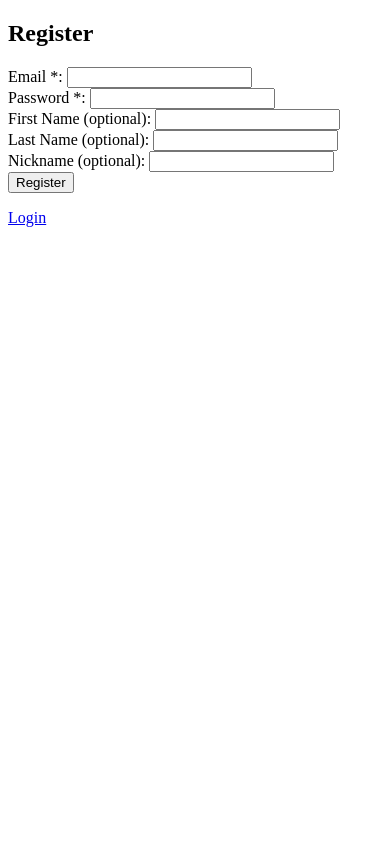
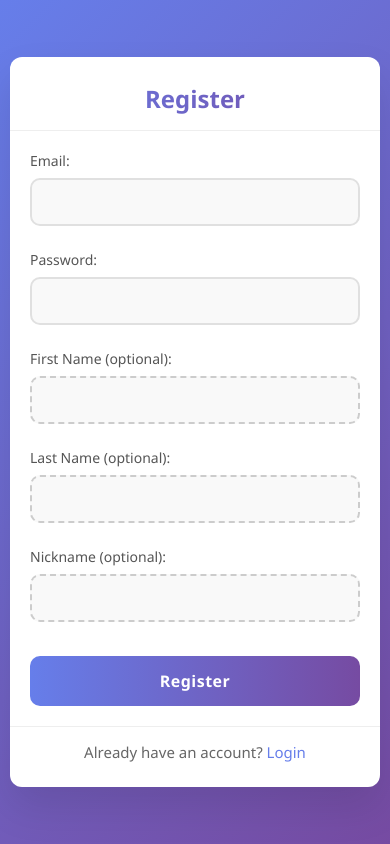
Before and after one commit to Gabryelf/AppFast, a FastAPI app: page /register in a window 390 px wide. Run offline with FastAPI, Linux system fonts and the light colour scheme.

Commit message:
update_auth_form
update_front

```diff
--- /dev/null
+++ b/static/css/auth.css
@@ -0,0 +1,312 @@
+/* auth.css - Общие стили для страниц аутентификации */
+
+/* Сброс стилей и базовые настройки */
+* {
+    margin: 0;
+    padding: 0;
+    box-sizing: border-box;
+    font-family: 'Segoe UI', Tahoma, Geneva, Verdana, sans-serif;
+}
+
+body {
+    background: linear-gradient(135deg, #667eea 0%, #764ba2 100%);
+    min-height: 100vh;
+    display: flex;
+    justify-content: center;
+    align-items: center;
+    padding: 20px;
+}
+
+/* Контейнер для форм */
+.container {
+    max-width: 450px;
+    width: 100%;
+    background: white;
+    border-radius: 16px;
+    box-shadow: 0 20px 40px rgba(0, 0, 0, 0.1);
+    overflow: hidden;
+    animation: fadeIn 0.5s ease-out;
+}
+
+@keyframes fadeIn {
+    from {
+        opacity: 0;
+        transform: translateY(-20px);
+    }
+    to {
+        opacity: 1;
+        transform: translateY(0);
+    }
+}
+
+/* Заголовок */
+h2 {
+    text-align: center;
+    color: #333;
+    padding: 30px 30px 20px;
+    font-size: 28px;
+    font-weight: 600;
+    border-bottom: 1px solid #eee;
+    background: linear-gradient(to right, #667eea, #764ba2);
+    -webkit-background-clip: text;
+    -webkit-text-fill-color: transparent;
+    background-clip: text;
+}
+
+/* Сообщения */
+#error-message,
+#success-message {
+    margin: 0 30px 20px;
+    padding: 12px 16px;
+    border-radius: 8px;
+    font-size: 14px;
+    font-weight: 500;
+    text-align: center;
+    animation: slideDown 0.3s ease-out;
+}
+
+@keyframes slideDown {
+    from {
+        opacity: 0;
+        transform: translateY(-10px);
+    }
+    to {
+        opacity: 1;
+        transform: translateY(0);
+    }
+}
+
+#error-message {
+    background-color: #fee;
+    border: 1px solid #fcc;
+    color: #c33;
+}
+
+#success-message {
+    background-color: #efe;
+    border: 1px solid #cfc;
+    color: #393;
+}
+
+/* Форма */
+form {
+    padding: 30px;
+}
+
+/* Группы полей формы */
+form > div {
+    margin-bottom: 24px;
+}
+
+/* Метки полей */
+label {
+    display: block;
+    margin-bottom: 8px;
+    color: #555;
+    font-weight: 500;
+    font-size: 14px;
+}
+
+label::after {
+    content: ' *';
+    color: #e74c3c;
+    opacity: 0;
+}
+
+label[for]:has(+ input[required])::after {
+    opacity: 1;
+}
+
+/* Поля ввода */
+input[type="email"],
+input[type="password"],
+input[type="text"] {
+    width: 100%;
+    padding: 14px 16px;
+    border: 2px solid #e0e0e0;
+    border-radius: 10px;
+    font-size: 15px;
+    transition: all 0.3s ease;
+    background: #f9f9f9;
+}
+
+input:focus {
+    outline: none;
+    border-color: #667eea;
+    background: white;
+    box-shadow: 0 0 0 3px rgba(102, 126, 234, 0.1);
+}
+
+input:hover {
+    border-color: #b0b0b0;
+}
+
+/* Кнопка */
+button[type="submit"] {
+    width: 100%;
+    padding: 16px;
+    background: linear-gradient(to right, #667eea, #764ba2);
+    color: white;
+    border: none;
+    border-radius: 10px;
+    font-size: 16px;
+    font-weight: 600;
+    cursor: pointer;
+    transition: all 0.3s ease;
+    margin-top: 10px;
+    letter-spacing: 0.5px;
+}
+
+button[type="submit"]:hover {
+    transform: translateY(-2px);
+    box-shadow: 0 10px 20px rgba(102, 126, 234, 0.3);
+}
+
+button[type="submit"]:active {
+    transform: translateY(0);
+}
+
+button[type="submit"]:disabled {
+    opacity: 0.6;
+    cursor: not-allowed;
+    transform: none;
+    box-shadow: none;
+}
+
+/* Ссылка для перехода между формами */
+p {
+    text-align: center;
+    padding: 20px 30px 30px;
+    color: #666;
+    font-size: 15px;
+    border-top: 1px solid #eee;
+}
+
+a {
+    color: #667eea;
+    text-decoration: none;
+    font-weight: 500;
+    transition: color 0.3s ease;
+    position: relative;
+    padding: 2px 0;
+}
+
+a:hover {
+    color: #764ba2;
+}
+
+a::after {
+    content: '';
+    position: absolute;
+    bottom: 0;
+    left: 0;
+    width: 0;
+    height: 1px;
+    background: linear-gradient(to right, #667eea, #764ba2);
+    transition: width 0.3s ease;
+}
+
+a:hover::after {
+    width: 100%;
+}
+
+/* Адаптивность */
+@media (max-width: 480px) {
+    body {
+        padding: 10px;
+    }
+
+    .container {
+        border-radius: 12px;
+    }
+
+    h2 {
+        padding: 25px 20px 15px;
+        font-size: 24px;
+    }
+
+    form {
+        padding: 20px;
+    }
+
+    #error-message,
+    #success-message {
+        margin: 0 20px 15px;
+    }
+
+    p {
+        padding: 15px 20px 25px;
+    }
+
+    input[type="email"],
+    input[type="password"],
+    input[type="text"] {
+        padding: 12px 14px;
+    }
+
+    button[type="submit"] {
+        padding: 14px;
+    }
+}
+
+/* Анимация загрузки для кнопки */
+@keyframes spin {
+    0% { transform: rotate(0deg); }
+    100% { transform: rotate(360deg); }
+}
+
+.loading::after {
+    content: '';
+    display: inline-block;
+    width: 16px;
+    height: 16px;
+    margin-left: 10px;
+    border: 2px solid #ffffff;
+    border-top: 2px solid transparent;
+    border-radius: 50%;
+    animation: spin 0.8s linear infinite;
+    vertical-align: middle;
+}
+
+/* Стили для опциональных полей */
+input:optional {
+    border-style: dashed;
+    border-color: #ccc;
+}
+
+input:optional:hover {
+    border-color: #999;
+}
+
+/* Индикатор сложности пароля (можно добавить через JS) */
+.password-strength {
+    height: 4px;
+    background: #eee;
+    border-radius: 2px;
+    margin-top: 8px;
+    overflow: hidden;
+}
+
+.password-strength-meter {
+    height: 100%;
+    width: 0;
+    transition: width 0.3s ease, background-color 0.3s ease;
+}
+
+/* Кастомный скроллбар для страницы */
+::-webkit-scrollbar {
+    width: 8px;
+}
+
+::-webkit-scrollbar-track {
+    background: rgba(255, 255, 255, 0.1);
+}
+
+::-webkit-scrollbar-thumb {
+    background: rgba(102, 126, 234, 0.5);
+    border-radius: 4px;
+}
+
+::-webkit-scrollbar-thumb:hover {
+    background: rgba(102, 126, 234, 0.7);
+}
--- a/templates/register.html
+++ b/templates/register.html
@@ -2,19 +2,21 @@
 <html>
 <head>
     <title>Register</title>
+    <link rel="stylesheet" href="../static/css/auth.css">
 </head>
 <body>
+    <div class="container">
         <h2>Register</h2>
-    <div id="error-message" style="color: red; display: none;"></div>
-    <div id="success-message" style="color: green; display: none;"></div>
+        <div id="error-message" style="display: none;"></div>
+        <div id="success-message" style="display: none;"></div>
 
         <form id="register-form">
             <div>
-            <label>Email *:</label>
+                <label>Email:</label>
                 <input type="email" id="email" name="email" required>
             </div>
             <div>
-            <label>Password *:</label>
+                <label>Password:</label>
                 <input type="password" id="password" name="password" required>
             </div>
             <div>
@@ -32,7 +34,8 @@
             <button type="submit">Register</button>
         </form>
 
-    <p><a href="/login">Login</a></p>
+        <p>Already have an account? <a href="/login">Login</a></p>
+    </div>
 
     <script src="../static/js/register.js"></script>
 </body>
```
Also changed, not shown: templates/login.html (+6 -3 lines). Lines whose indentation alone changed are shown as unchanged.
